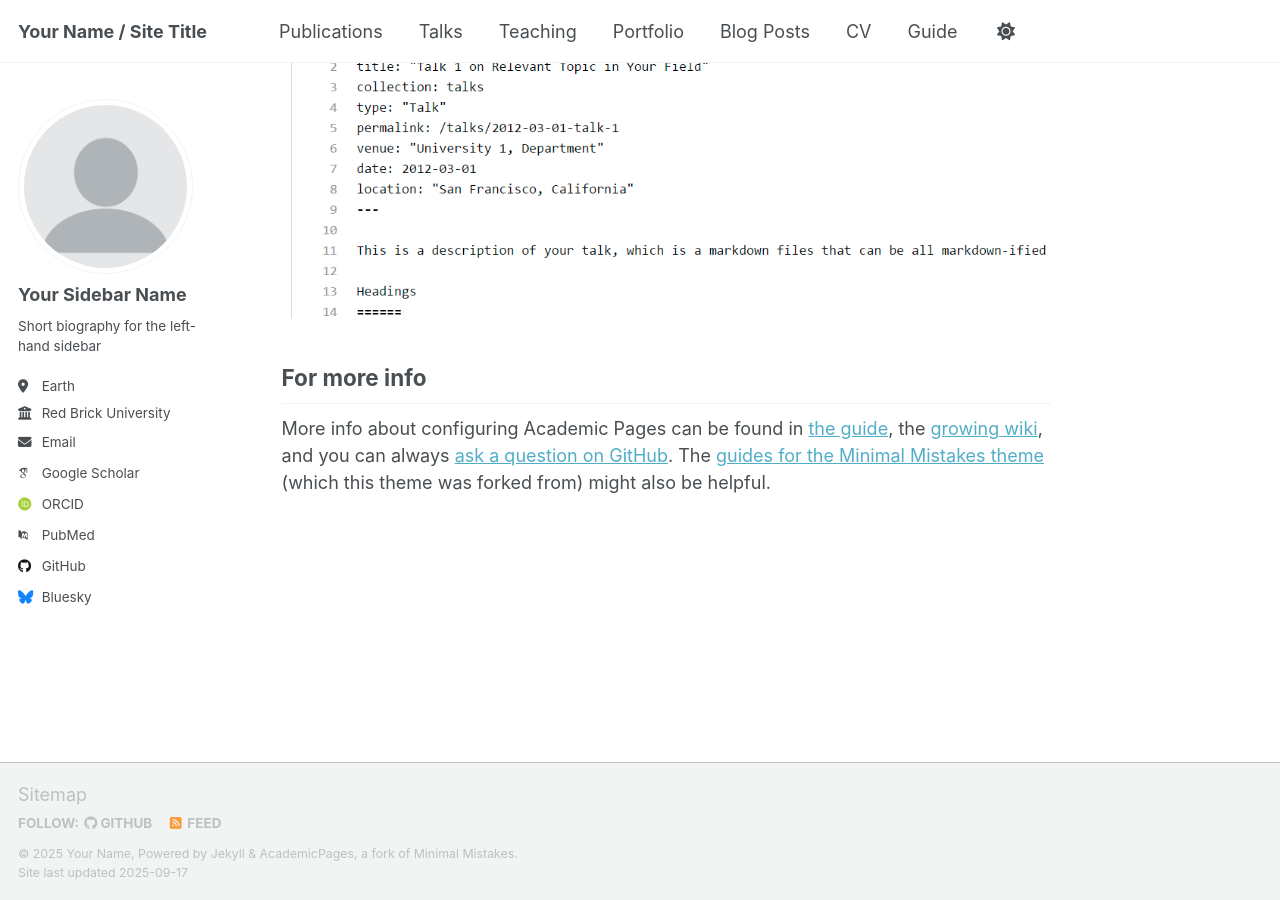
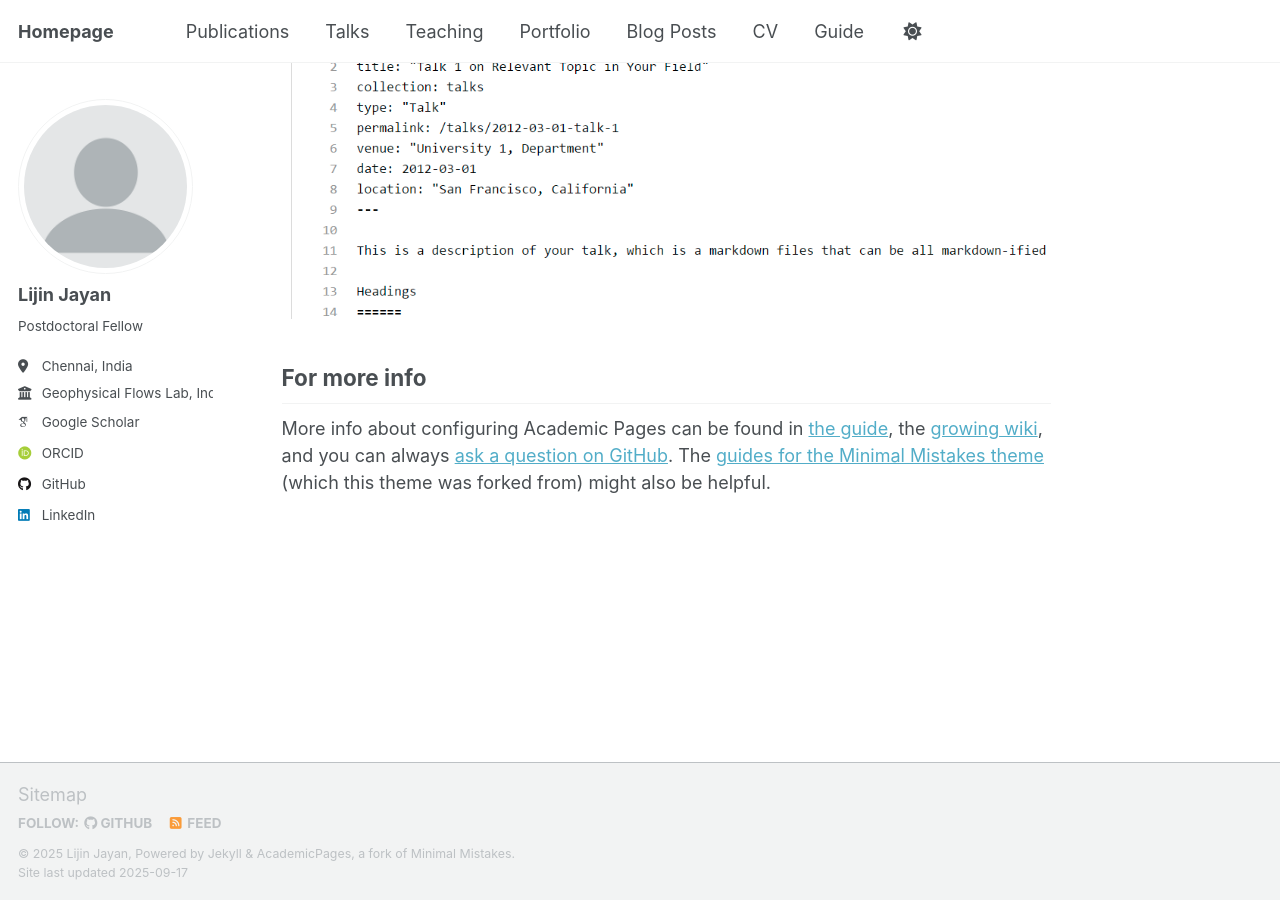
Before and after one commit to ljayan/ljayan.github.io, a Jekyll site: the page built from _pages/about.md, in a window 1280 px wide and 900 px high, scrolled down 2880 px. Built offline with Jekyll 4.4.1, drawn with Linux system fonts in a browser that asks for light colours; some web fonts are replaced; a script that is not in the unit is left out.

Commit message:
Update _config.yml

```diff
--- a/_config.yml
+++ b/_config.yml
@@ -9,14 +9,14 @@
 # Basic Site Settings
 locale                   : "en-US"
 site_theme               : "default" # Currently available options are "default", "air"
-title                    : "Your Name / Site Title"
+title                    : "Homepage"
 title_separator          : "-"
-name                     : &name "Your Name"
+name                     : &name "Lijin Jayan"
 description              : &description "Your Name's academic portfolio"   # Update this with a general description of your site, this is the default if not overridden by a page
-url                      : https://academicpages.github.io # The base hostname & protocol for your site e.g. "https://[your GitHub username].github.io",
+url                      : https://ljayan.github.io # The base hostname & protocol for your site e.g. "https://[your GitHub username].github.io",
                                                            # or if you already have some other page hosted on Github then use "https://[your GitHub username].github.io/[Your Repo Name]"
 baseurl                  : "" # the subpath of your site, e.g. "/blog"
-repository               : "academicpages/academicpages.github.io"
+repository               : "ljayan/ljayan.github.io"
 
 # Site Author - The following control what appear as part of the author content on the side bar.
 #               If a field is blank the icon and link will not appear, otherwise it will be shown.
@@ -24,23 +24,23 @@ repository               : "academicpages/academicpages.github.io"
 author:
   # Biographic information
   avatar           : "profile.png"
-  name             : "Your Sidebar Name"
-  pronouns         : # example: "she/her"
-  bio              : "Short biography for the left-hand sidebar"
-  location         : "Earth"
-  employer         : "Red Brick University"
+  name             : "Lijin Jayan"
+  pronouns         : # "he/him"
+  bio              : "Postdoctoral Fellow"
+  location         : "Chennai, India"
+  employer         : "Geophysical Flows Lab, Indian Institute of Technology Madras"
   uri              : # URL
-  email            : "none@example.org"
+  email            : # "none@example.org"
 
   # Academic websites
   academia         : # URL
   arxiv            : # URL - Update with the correct link to your profile
-  googlescholar    : "https://scholar.google.com/citations?user=PS_CX0AAAAAJ"
+  googlescholar    : "https://scholar.google.com/citations?user=4iOiJE0AAAAJ&hl=en"
   inspire-hep      : # URL
   impactstory      : # URL
-  orcid            : "http://orcid.org/yourorcidurl"
+  orcid            : "https://orcid.org/0000-0003-3017-7256"
   semantic         : # URL
-  pubmed           : "https://www.ncbi.nlm.nih.gov/pubmed/?term=john+snow"
+  pubmed           : # URL
   researchgate     : # URL
   scopus           : # URL
 
@@ -48,13 +48,13 @@ author:
   bitbucket        : # Username - Update with your username on the site
   codepen          : # Username
   dribbble         : # Username
-  github           : "academicpages"
+  github           : "https://github.com/ljayan"
   kaggle           : # Username
   stackoverflow    : # User number or user number and name (i.e., use "1" or "1/jeff-atwood")
 
   # Social media
   artstation       : # Username
-  bluesky          : "bsky.app" # Replace this with you Bluesky username
+  bluesky          : # Username
   facebook         : # Username
   flickr           : # Username
   foursquare       : # Username
@@ -63,7 +63,7 @@ author:
   keybase          : # Username
   instagram        : # Username
   lastfm           : # Username
-  linkedin         : # Username
+  linkedin         : "https://www.linkedin.com/in/lijin-jayan-7b382a350/"
   mastodon         : # URL
   medium           : # URL
   pinterest        : # Username
```
